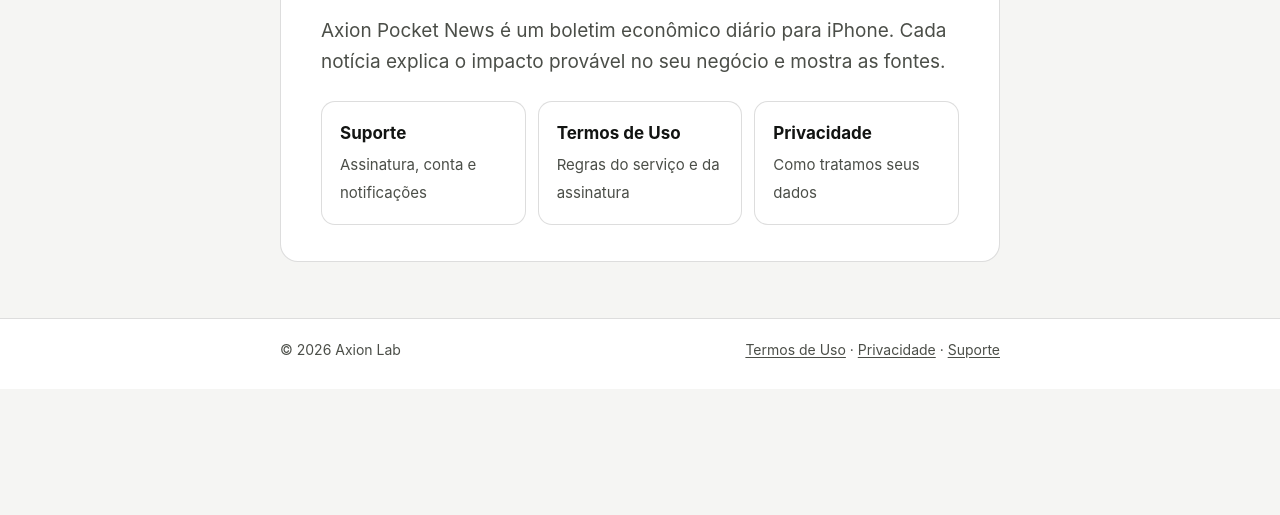
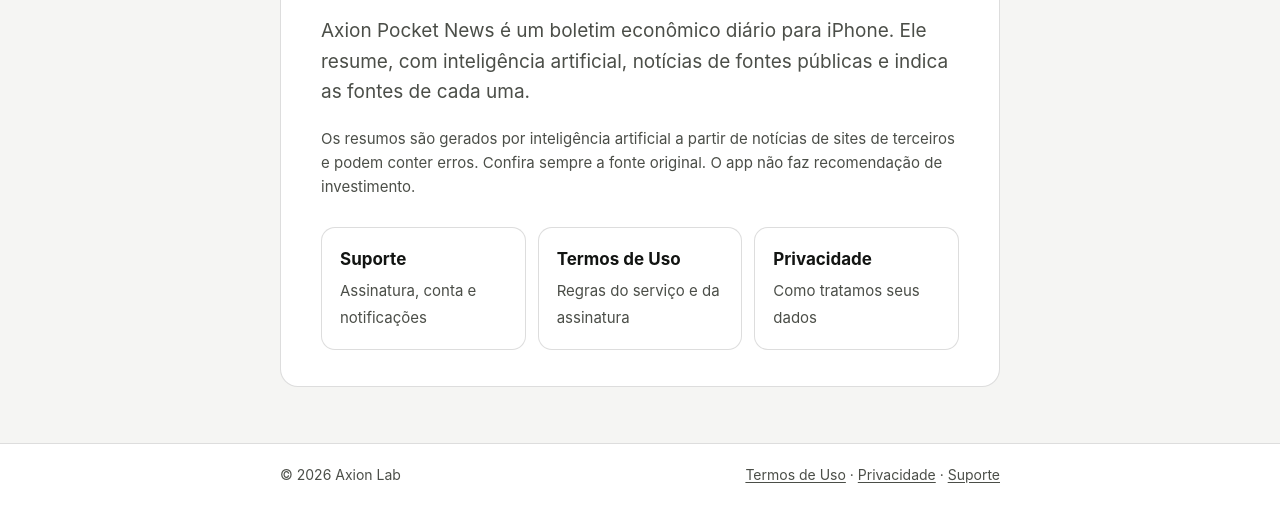
Before and after one commit to Axion-AI-Lab/pocket-news, a plain HTML site: page index.html in a window 1280 px wide. Shown: the part 319-834 px from the top of the page. Before the commit the page ends 800 px from the top, so only its background shows below. Drawn offline with Linux system fonts and the light colour scheme.

Commit message:
Início: aviso de IA e sem recomendação

```diff
--- a/index.html
+++ b/index.html
@@ -24,7 +24,8 @@
     <article class="doc">
       <img class="hero-icon" src="icon.png" alt="Ícone do Axion Pocket News">
       <h1>O que muda no seu negócio, toda manhã.</h1>
-      <p class="lead">Axion Pocket News é um boletim econômico diário para iPhone. Cada notícia explica o impacto provável no seu negócio e mostra as fontes.</p>
+      <p class="lead">Axion Pocket News é um boletim econômico diário para iPhone. Ele resume, com inteligência artificial, notícias de fontes públicas e indica as fontes de cada uma.</p>
+      <p class="meta">Os resumos são gerados por inteligência artificial a partir de notícias de sites de terceiros e podem conter erros. Confira sempre a fonte original. O app não faz recomendação de investimento.</p>
       <div class="cards">
         <a class="card" href="suporte/index.html"><strong>Suporte</strong><span>Assinatura, conta e notificações</span></a>
         <a class="card" href="termos/index.html"><strong>Termos de Uso</strong><span>Regras do serviço e da assinatura</span></a>
```
